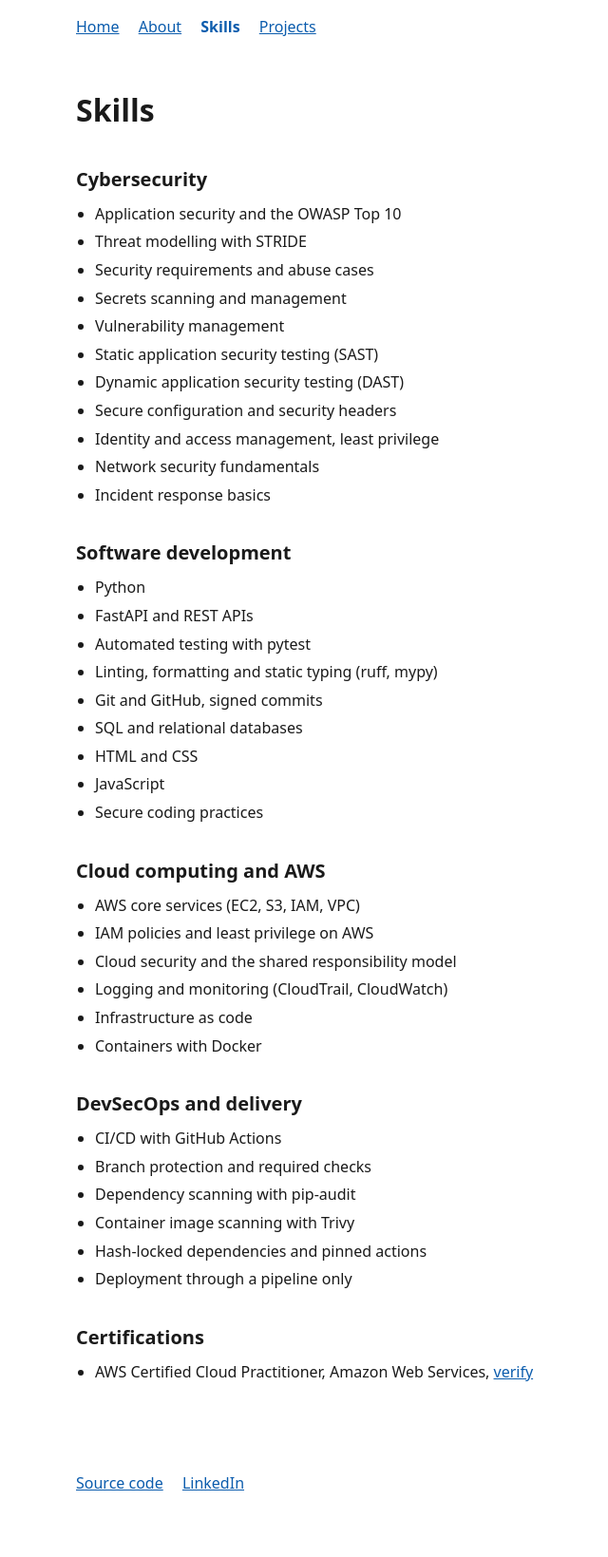
After one commit to Omo-Dan/zerotrustportfolio, a FastAPI app: template app/templates/pages/skills.html in a window 1280 px wide. The commit adds this page. Shown: the whole page at 95% size, without its empty margins (240-880 px from the left). Run offline with FastAPI, Linux system fonts and the light colour scheme; the template is opened without the code that fills it, so the values that code supplies are empty; parts of the project's set-up code (start-up, migrations or seed data) failed here and were passed over.

Commit message:
feat: share the layout across pages with jinja2 templates

```diff
--- a/app/main.py
+++ b/app/main.py
@@ -4,8 +4,9 @@ from collections.abc import Awaitable, Callable
 from pathlib import Path
 
 from fastapi import FastAPI, Request, Response
-from fastapi.responses import FileResponse, JSONResponse
+from fastapi.responses import JSONResponse
 from fastapi.staticfiles import StaticFiles
+from fastapi.templating import Jinja2Templates
 
 from app.config import load_settings
 
@@ -68,27 +69,33 @@ BASE_DIR = Path(__file__).parent
 
 app.mount("/static", StaticFiles(directory=BASE_DIR / "static"), name="static")
 
+templates = Jinja2Templates(directory=BASE_DIR / "templates")
+
+
+def page(request: Request, name: str) -> Response:
+    return templates.TemplateResponse(request, name)
+
 
 @app.get("/")
-def landing() -> FileResponse:
-    return FileResponse(BASE_DIR / "pages" / "index.html", media_type="text/html")
+def landing(request: Request) -> Response:
+    return page(request, "pages/index.html")
+
+
+@app.get("/about")
+def about(request: Request) -> Response:
+    return page(request, "pages/about.html")
 
 
 @app.get("/skills")
-def skills() -> FileResponse:
-    return FileResponse(BASE_DIR / "pages" / "skills.html", media_type="text/html")
+def skills(request: Request) -> Response:
+    return page(request, "pages/skills.html")
+
+
+@app.get("/projects")
+def projects(request: Request) -> Response:
+    return page(request, "pages/projects.html")
 
 
 @app.get("/version")
 def version() -> dict[str, str]:
     return {"commit": os.environ.get("RENDER_GIT_COMMIT", "unknown")}
-
-
-@app.get("/about")
-def about() -> FileResponse:
-    return FileResponse(BASE_DIR / "pages" / "about.html", media_type="text/html")
-
-
-@app.get("/projects")
-def projects() -> FileResponse:
-    return FileResponse(BASE_DIR / "pages" / "projects.html", media_type="text/html")
--- a/app/static/site.css
+++ b/app/static/site.css
@@ -81,3 +81,19 @@ h2 {
 .skills li {
   margin: 0.25rem 0;
 }
+
+nav a[aria-current="page"] {
+  font-weight: 600;
+  text-decoration: none;
+}
+
+footer {
+  max-width: 40rem;
+  margin: 0 auto;
+  padding: 1.5rem 1.25rem 3rem;
+  color: var(--muted);
+}
+
+footer a {
+  margin-right: 1rem;
+}
--- /dev/null
+++ b/app/templates/base.html
@@ -0,0 +1,24 @@
+<!doctype html>
+<html lang="en">
+<head>
+  <meta charset="utf-8">
+  <meta name="viewport" content="width=device-width, initial-scale=1">
+  <title>{{ title }}</title>
+  <meta name="description" content="{{ description }}">
+  <link rel="icon" href="/static/favicon.svg" type="image/svg+xml">
+  <link rel="canonical" href="https://zerotrustportfolio.onrender.com{{ path }}">
+  <meta property="og:title" content="{{ title }}">
+  <meta property="og:description" content="{{ description }}">
+  <meta property="og:type" content="website">
+  <meta property="og:site_name" content="Daniel Omondi Ojiambo">
+  <meta property="og:url" content="https://zerotrustportfolio.onrender.com{{ path }}">
+  <link rel="stylesheet" href="/static/site.css">
+</head>
+<body>
+  {% include "partials/header.html" %}
+  <main>
+    {% block content %}{% endblock %}
+  </main>
+  {% include "partials/footer.html" %}
+</body>
+</html>
--- a/app/pages/skills.html
+++ b/app/templates/pages/skills.html
@@ -1,27 +1,9 @@
-<!doctype html>
-<html lang="en">
-<head>
-  <meta charset="utf-8">
-  <meta name="viewport" content="width=device-width, initial-scale=1">
-  <title>Skills | Daniel Omondi Ojiambo</title>
-  <meta name="description" content="Skills and certifications in cybersecurity, software development, cloud computing and DevSecOps.">
-    <link rel="icon" href="/static/favicon.svg" type="image/svg+xml">
-  <link rel="canonical" href="https://zerotrustportfolio.onrender.com/skills">
-  <meta property="og:title" content="Skills | Daniel Omondi Ojiambo">
-  <meta property="og:description" content="Skills and certifications in cybersecurity, software development, cloud computing and DevSecOps.">
-  <meta property="og:type" content="website">
-  <meta property="og:site_name" content="Daniel Omondi Ojiambo">
-  <meta property="og:url" content="https://zerotrustportfolio.onrender.com/skills">
-  <link rel="stylesheet" href="/static/site.css">
-</head>
-<body>
-  <nav>
-    <a href="/">Home</a>
-    <a href="/about">About</a>
-    <a href="/skills">Skills</a>
-    <a href="/projects">Projects</a>
-  </nav>
-  <main>
+   {% extends "base.html" %}
+   {% set title = "Skills | Daniel Omondi Ojiambo" %}
+   {% set description = "Skills and certifications in cybersecurity, software development, cloud computing and DevSecOps." %}
+   {% set path = "/skills" %}
+   {% set active = "skills" %}
+   {% block content %}
     <h1>Skills</h1>
 
     <h2>Cybersecurity</h2>
@@ -76,6 +58,4 @@
     <ul class="skills">
       <li>AWS Certified Cloud Practitioner, Amazon Web Services, <a href="https://YOUR-VERIFICATION-LINK">verify</a></li>
     </ul>
-  </main>
-</body>
-</html>
+ {% endblock %}
--- /dev/null
+++ b/app/templates/partials/footer.html
@@ -0,0 +1,6 @@
+<footer>
+  <p>
+    <a href="https://github.com/Omo-Dan/zerotrustportfolio">Source code</a>
+    <a href="https://www.linkedin.com/in/daniel-omondi-ojiambo-852021180/">LinkedIn</a>
+  </p>
+</footer>
--- /dev/null
+++ b/app/templates/partials/header.html
@@ -0,0 +1,6 @@
+<nav>
+  <a href="/"{% if active == "home" %} aria-current="page"{% endif %}>Home</a>
+  <a href="/about"{% if active == "about" %} aria-current="page"{% endif %}>About</a>
+  <a href="/skills"{% if active == "skills" %} aria-current="page"{% endif %}>Skills</a>
+  <a href="/projects"{% if active == "projects" %} aria-current="page"{% endif %}>Projects</a>
+</nav>
```
Also changed, not shown: app/pages/about.html (deleted, +0 -36 lines), app/pages/index.html (deleted, +0 -35 lines), app/pages/projects.html (deleted, +0 -38 lines), app/templates/pages/about.html (added, +16 -0 lines), app/templates/pages/index.html (added, +15 -0 lines), app/templates/pages/projects.html (added, +18 -0 lines), requirements.txt (+158 -1 lines), tests/test_site_layout.py (added, +43 -0 lines), 1 other file.
